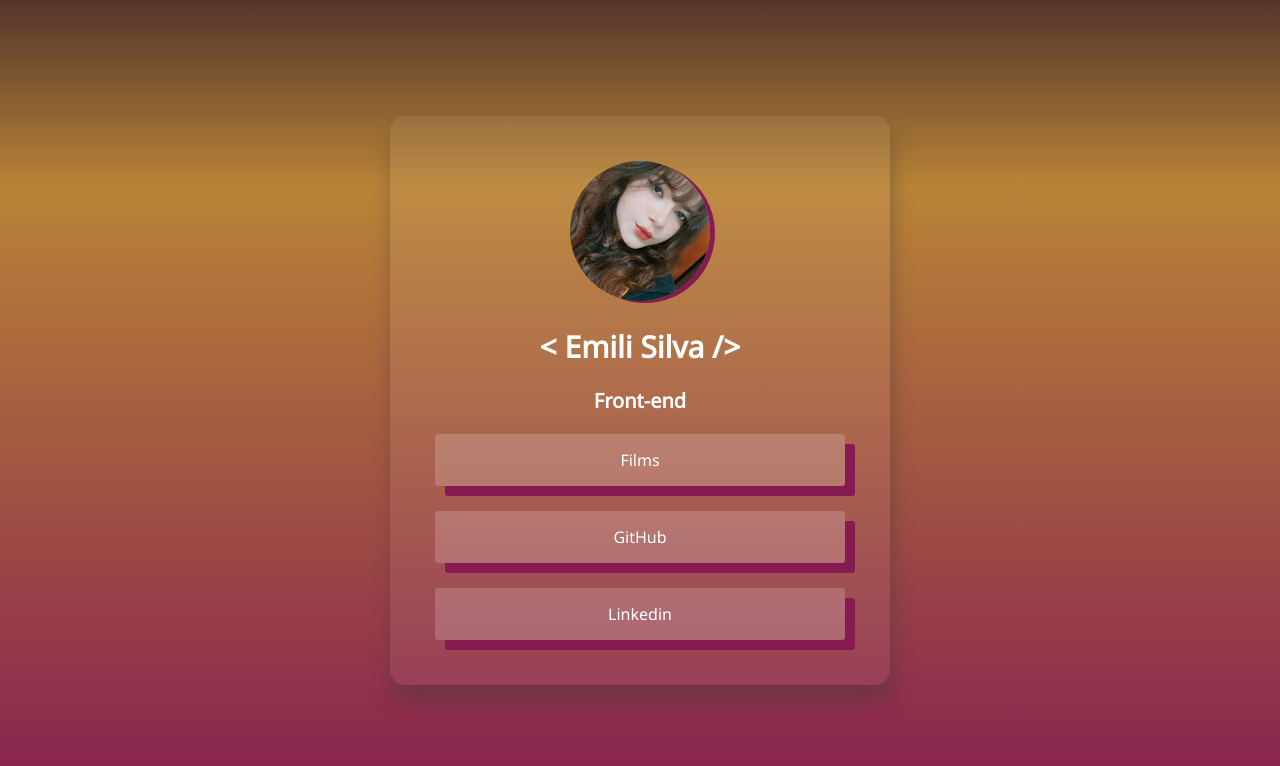
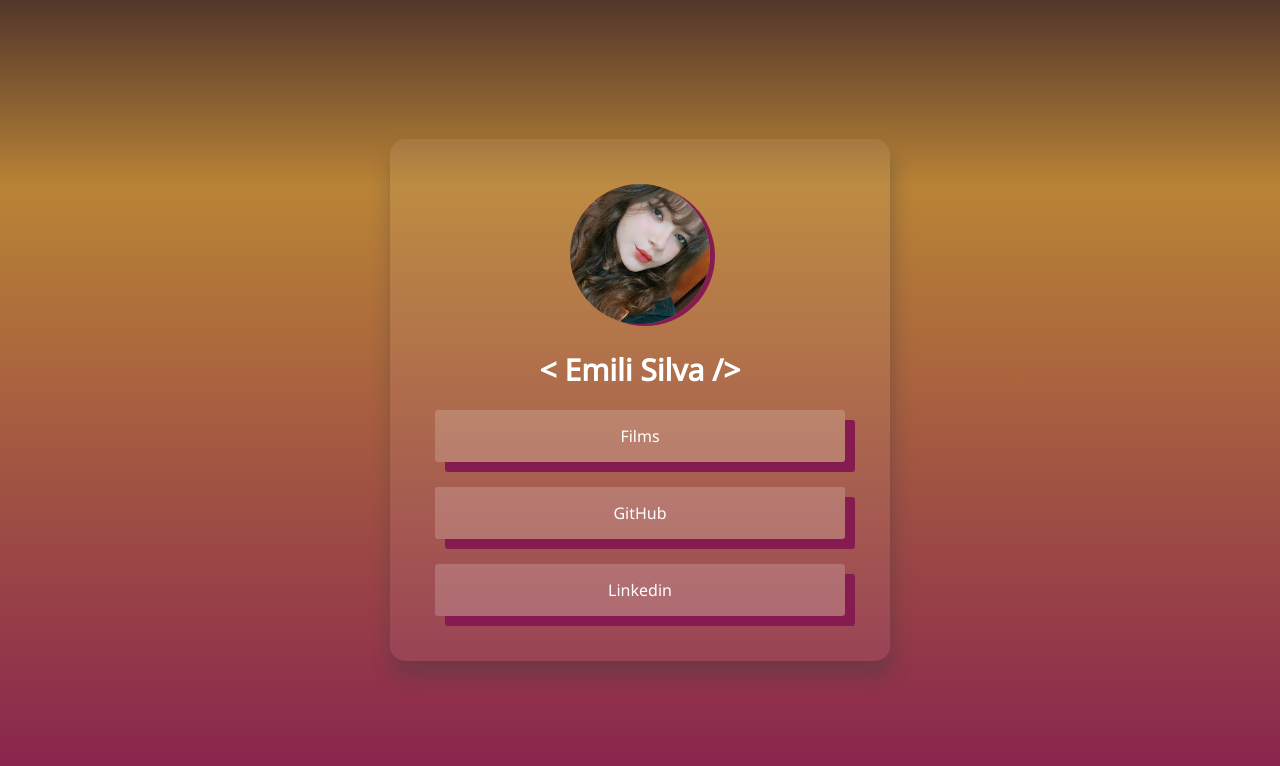
Before and after one commit to emilizinha/LinkCard, a plain HTML site: page index.html in a window 1280 px wide. Drawn offline with Linux system fonts and the light colour scheme.

Commit message:
Update index.html

```diff
--- a/index.html
+++ b/index.html
@@ -18,7 +18,7 @@
         <h1>
             < Emili Silva />
         </h1>
-        <h2>Front-end</h2>
+
         <main>
             <a href="https://odysee.com/@emilimuniz:d" target="_blank" rel="noreferrer noopener">Films</a>
             <a href="https://github.com/emilizinha " target="_blank" rel="noreferrer noopener">GitHub</a>
```
